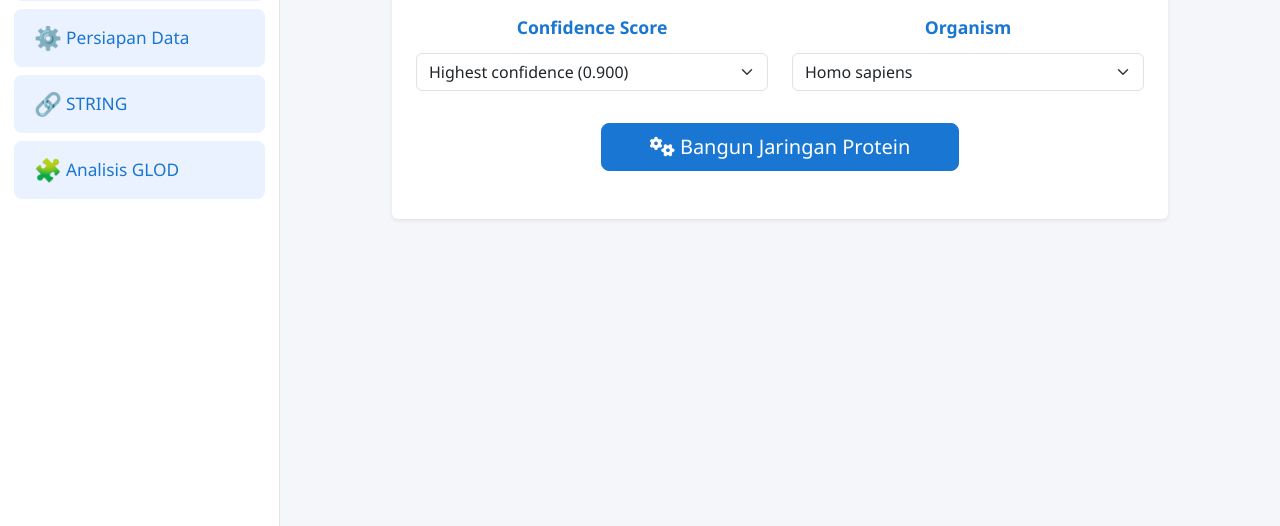
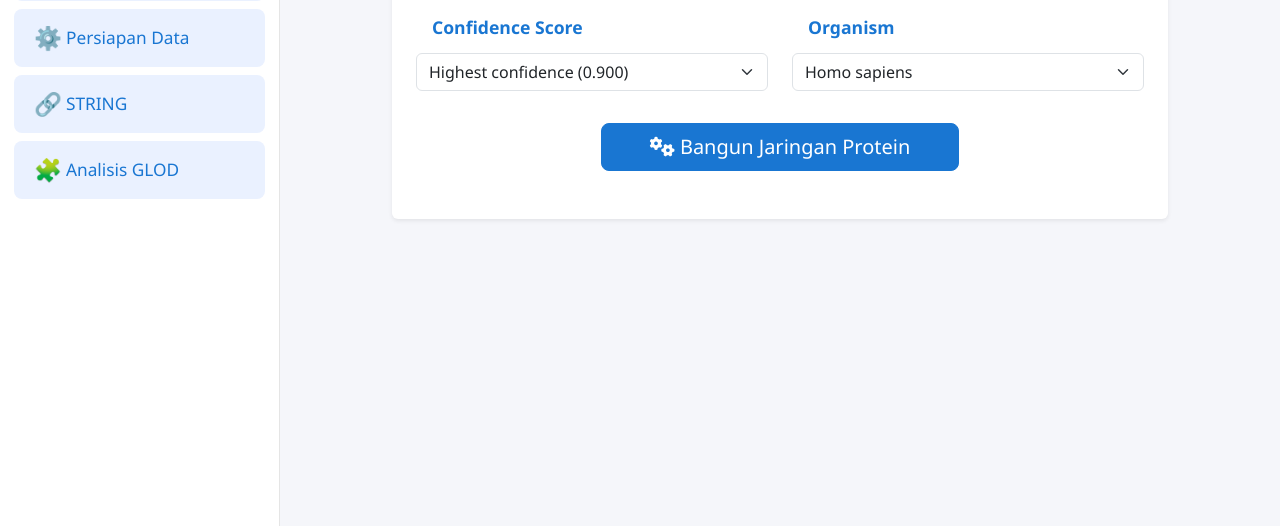
Before and after one commit to dereyy/ta-dea-new, a Django app: template glod_app/templates/glod_app/string_input.html in a window 1280 px wide. Shown: the part 274-800 px from the top of the page. Run offline with Django 5.2, Linux system fonts and the light colour scheme; the template is opened without the code that fills it, so the values that code supplies are empty.

Commit message:
tampilan 3

```diff
--- a/glod_app/templates/glod_app/string_input.html
+++ b/glod_app/templates/glod_app/string_input.html
@@ -73,7 +73,7 @@
   <div class="row">
     <!-- Confidence -->
     <div class="col-md-6 mb-3">
-      <label for="confidence" class="form-label section-heading">Confidence Score</label>
+      <label for="confidence" class="form-label section-heading text-start d-block ms-3">Confidence Score</label>
       <select class="form-select" name="confidence" id="confidence">
         <option value="0.900" {% if selected_confidence == "0.900" %}selected{% endif %}>
           Highest confidence (0.900)
@@ -92,7 +92,7 @@
 
     <!-- Organism -->
     <div class="col-md-6 mb-3">
-      <label for="organism" class="form-label section-heading">Organism</label>
+      <label for="organism" class="form-label section-heading text-start d-block ms-3">Organism</label>
       <select class="form-select" name="organism" id="organism">
         <option value="9606" {% if selected_organism == "9606" %}selected{% endif %}>Homo sapiens</option>
         <option value="10090" {% if selected_organism == "10090" %}selected{% endif %}>Mus musculus</option>
```
